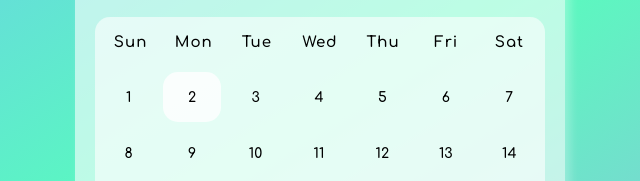
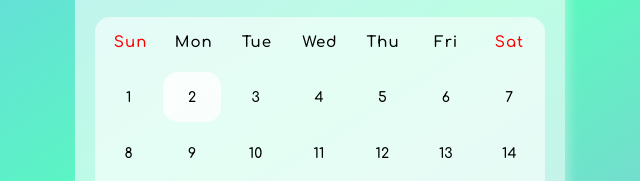
Before and after one commit to vishalkrsharma/calendar, a website: page index.html in a window 1280 px wide. Shown: the part 286-467 px from the top of the page, 320-960 px from the left. Drawn offline with Linux system fonts and the light colour scheme.

Commit message:
weekend red

```diff
--- a/index.html
+++ b/index.html
@@ -29,13 +29,13 @@
             </div>
             <div class="main">
                 <div class="weekdays">
-                    <div>Sun</div>
+                    <div class="weekend">Sun</div>
                     <div>Mon</div>
                     <div>Tue</div>
                     <div>Wed</div>
                     <div>Thu</div>
                     <div>Fri</div>
-                    <div>Sat</div>
+                    <div class="weekend">Sat</div>
                 </div>
                 <div class="days">
                     <div class="prev-date">27</div>
--- a/scss/main.scss
+++ b/scss/main.scss
@@ -99,6 +99,10 @@ body {
         align-items: center;
     }
 
+    & .weekend {
+        color: red;
+    }
+
     width: 100%;
     height: 5rem;
     padding: 0 0.4rem;
```
Also changed, not shown: css/style.css.
